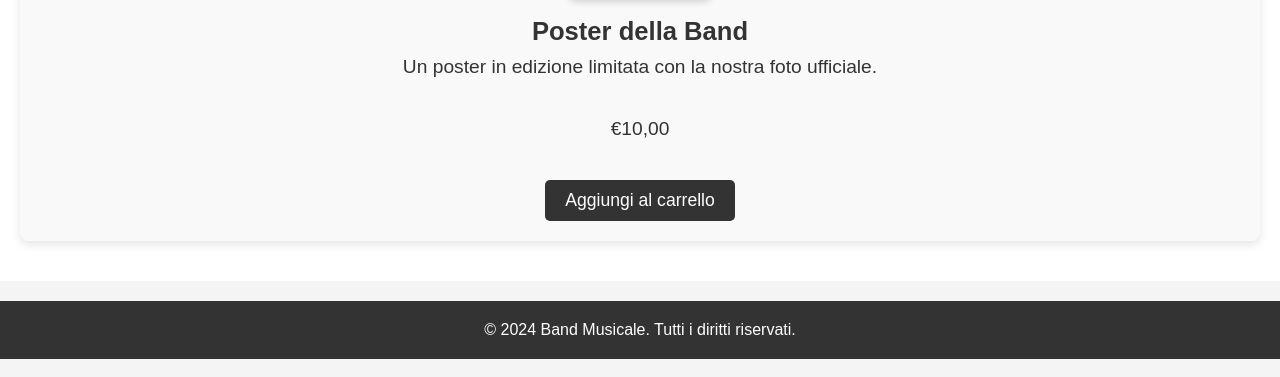
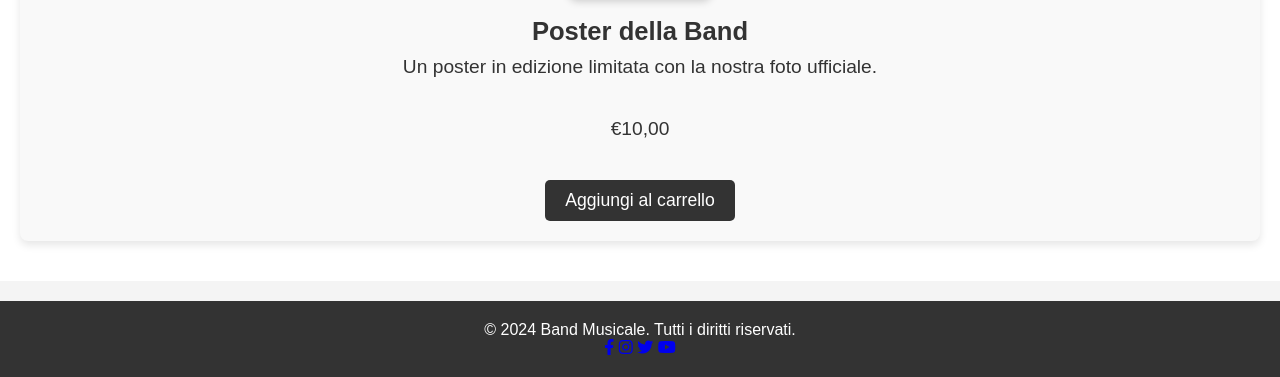
Before and after one commit to Simone170820/band, a plain HTML site: page shop.html in a window 1280 px wide. Shown: the part 1371-1748 px from the top of the page. Drawn offline with Linux system fonts and the light colour scheme.

Commit message:
Update shop.html

```diff
--- a/shop.html
+++ b/shop.html
@@ -5,6 +5,7 @@
     <meta name="viewport" content="width=device-width, initial-scale=1.0">
     <title>Band Musicale - Shop</title>
     <link rel="stylesheet" href="style.css">
+    <link rel="stylesheet" href="https://cdnjs.cloudflare.com/ajax/libs/font-awesome/6.0.0-beta3/css/all.min.css">
     <script src="cart.js" defer></script>
 </head>
 <body>
@@ -72,6 +73,12 @@
     <footer>
         <div class="container">
             <p>&copy; 2024 Band Musicale. Tutti i diritti riservati.</p>
+            <div class="social-media">
+                <a href="https://www.facebook.com/tuapagina" target="_blank" class="social-icon"><i class="fab fa-facebook-f"></i></a>
+                <a href="https://www.instagram.com/tuapagina" target="_blank" class="social-icon"><i class="fab fa-instagram"></i></a>
+                <a href="https://twitter.com/tuapagina" target="_blank" class="social-icon"><i class="fab fa-twitter"></i></a>
+                <a href="https://www.youtube.com/tuapagina" target="_blank" class="social-icon"><i class="fab fa-youtube"></i></a>
+            </div>
         </div>
     </footer>
 </body>
```
